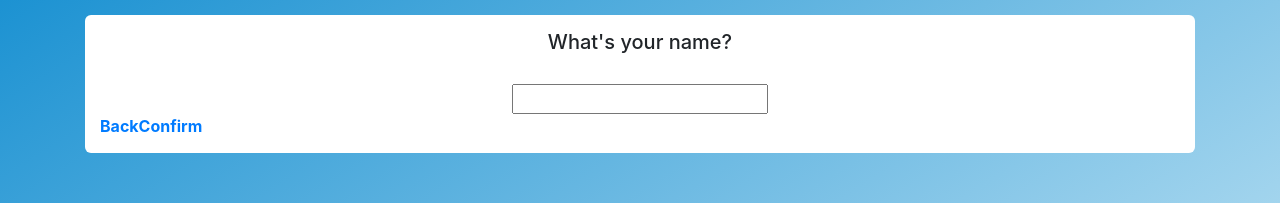
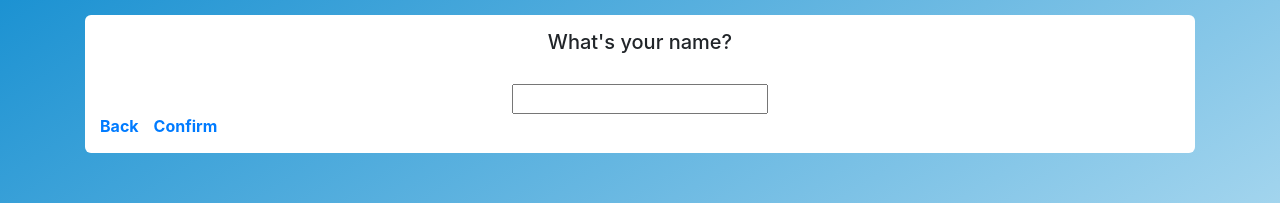
Before and after one commit to VRa3/vacation-app, a React (Create React App) app: page /name in a window 1280 px wide. Shown: the top 203 px of the page. Built offline with nearby package versions, Linux system fonts and the light colour scheme.

Commit message:
Page transition added and working, needs refactor

```diff
--- a/src/components/AvatarBox/index.js
+++ b/src/components/AvatarBox/index.js
@@ -37,7 +37,7 @@ class AvatarBox extends React.Component {
         };
 
         return (
-            <>
+            <div className='page'>
                 <h5 className="section-title">
                     Choose your avatar
                 </h5>
@@ -47,7 +47,7 @@ class AvatarBox extends React.Component {
                 </div>
 
                 <Link to="/name">Next</Link>
-            </>
+            </div>
         )
     }
 }
--- a/src/components/BaseBox.js
+++ b/src/components/BaseBox.js
@@ -1,15 +1,52 @@
 import React from 'react';
 import AvatarBox from './AvatarBox/'
 import InputBox from './InputBox/'
-import { Route } from 'react-router-dom'
+import { Route, Switch } from 'react-router-dom'
+import {
+    CSSTransition,
+    TransitionGroup
+} from 'react-transition-group';
 
 class BaseBox extends React.Component {
     render() {
 
         return (
             <section className='base-box'>
-                <Route exact path="/" component={AvatarBox}/>
-                <Route path="/name" component={InputBox}/>
+                <Route
+                    render={({location}) => {
+                        const {pathname} = location;
+                        return (
+                            <TransitionGroup>
+                                <CSSTransition
+                                    key={pathname}
+                                    classNames="page"
+                                    timeout={{
+                                        enter: 1000,
+                                        exit: 1000,
+                                    }}
+                                >
+                                    <Route
+                                        location={location}
+                                        render={() => (
+                                            <Switch>
+                                                <Route
+                                                    exact
+                                                    path="/"
+                                                    component={AvatarBox}
+                                                />
+                                                <Route
+                                                    path="/name"
+                                                    component={InputBox}
+                                                />
+                                            </Switch>
+                                        )}
+                                    />
+                                </CSSTransition>
+                            </TransitionGroup>
+                        )
+                    }
+                    }
+                />
             </section>
         )
     }
--- a/src/components/InputBox/index.js
+++ b/src/components/InputBox/index.js
@@ -5,7 +5,7 @@ class nameBox extends React.Component {
     render() {
 
         return (
-            <>
+            <div className='page'>
                 <h5 className="section-title section-title--mb-big">
                     What's your name?
                 </h5>
@@ -16,7 +16,7 @@ class nameBox extends React.Component {
 
                 <Link to="/">Back</Link>
                 <Link to="/confirm">Confirm</Link>
-            </>
+            </div>
         )
     }
 }
--- /dev/null
+++ b/src/static/scss/abstracts/_page-transitions.scss
@@ -0,0 +1,42 @@
+.page {
+  position: absolute;
+  top: 0;
+  overflow-y: auto;
+  margin-top: 15px;
+  border-radius: 6px;
+  padding: 15px;
+  background: rgb(255, 255, 255);
+  width: 100%;
+  transition: transform 1s ease-in-out;
+  -webkit-overflow-scrolling: touch;
+}
+
+.page-enter {
+  transform: translate(125%, 0);
+}
+
+.page-enter-active {
+  transform: translate(0, 0);
+}
+
+.page-exit {
+  transform: translate(125%, 0);
+}
+
+.page--prev.page-enter {
+  transform: translate(-125%, 0);
+}
+
+.page--prev.page-enter-active {
+  transform: translate(0, 0);
+}
+
+.page--prev.page-exit {
+  transform: translate(-125%, 0);
+}
+
+.page-exit .page__inner {
+  opacity: 0;
+  transform: scale(0.9);
+  transition: transform 1s ease-in-out, opacity 1s ease-in-out;
+}
--- a/src/static/scss/base/_typo.scss
+++ b/src/static/scss/base/_typo.scss
@@ -0,0 +1,3 @@
+a + a {
+  margin-left: 15px;
+}
--- a/src/static/scss/components/_base-box.scss
+++ b/src/static/scss/components/_base-box.scss
@@ -1,6 +1,5 @@
 .base-box {
-  margin-top: $spacing-base;
-  border-radius: $border-radius-base;
-  padding: $spacing-base;
-  background: $white;
+  position: relative;
+  height: 100vh;
+  overflow: hidden;
 }
--- a/src/static/scss/main.scss
+++ b/src/static/scss/main.scss
@@ -1,8 +1,9 @@
 @import 'vendor/Bootstrap_4.3.1/scss/bootstrap';
 
 @import 'abstracts/_functions',
-        'abstracts/_variables',
-        'abstracts/_helpers';
+        'abstracts/_helpers',
+        'abstracts/_page-transitions',
+        'abstracts/_variables';
 
 @import 'base/_base',
         'base/_typo';
```
Also changed, not shown: 1 other file (tests, documents, lock files or other folders).
